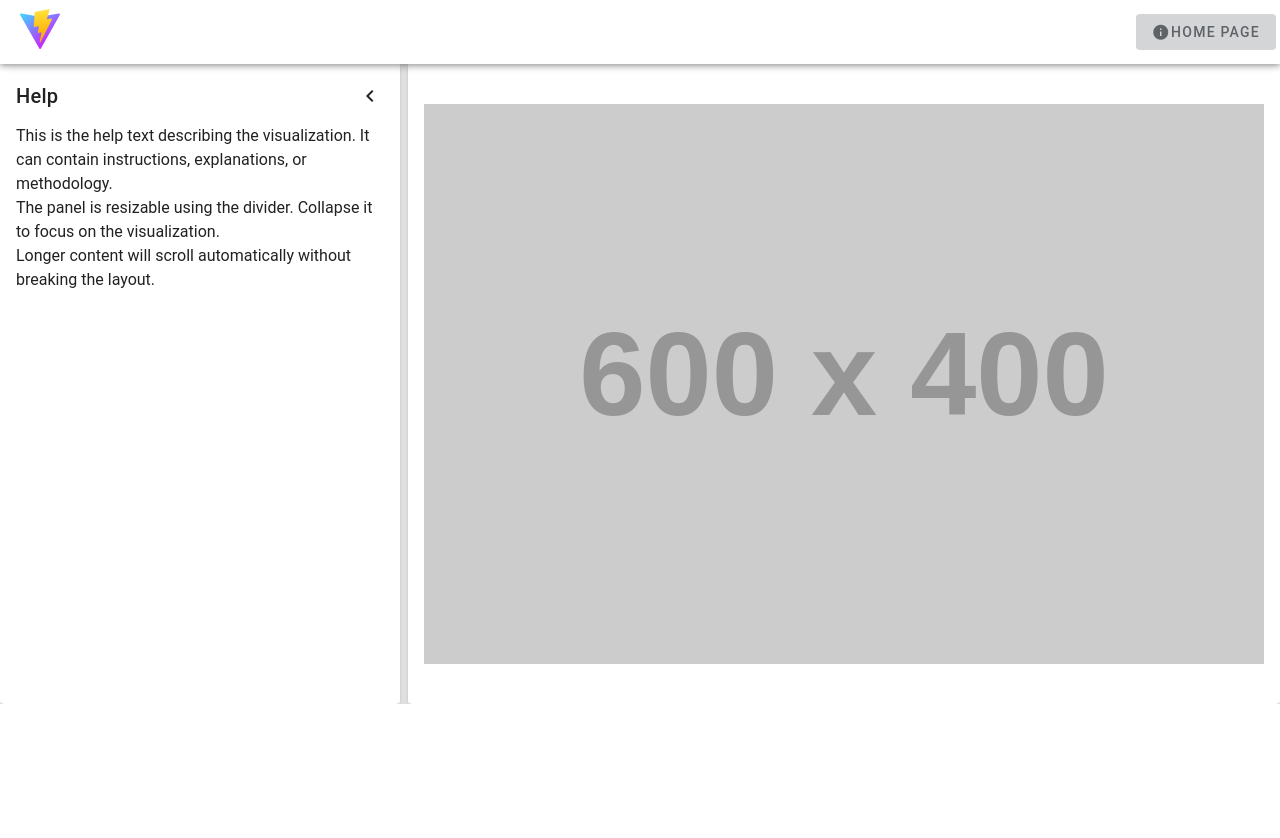
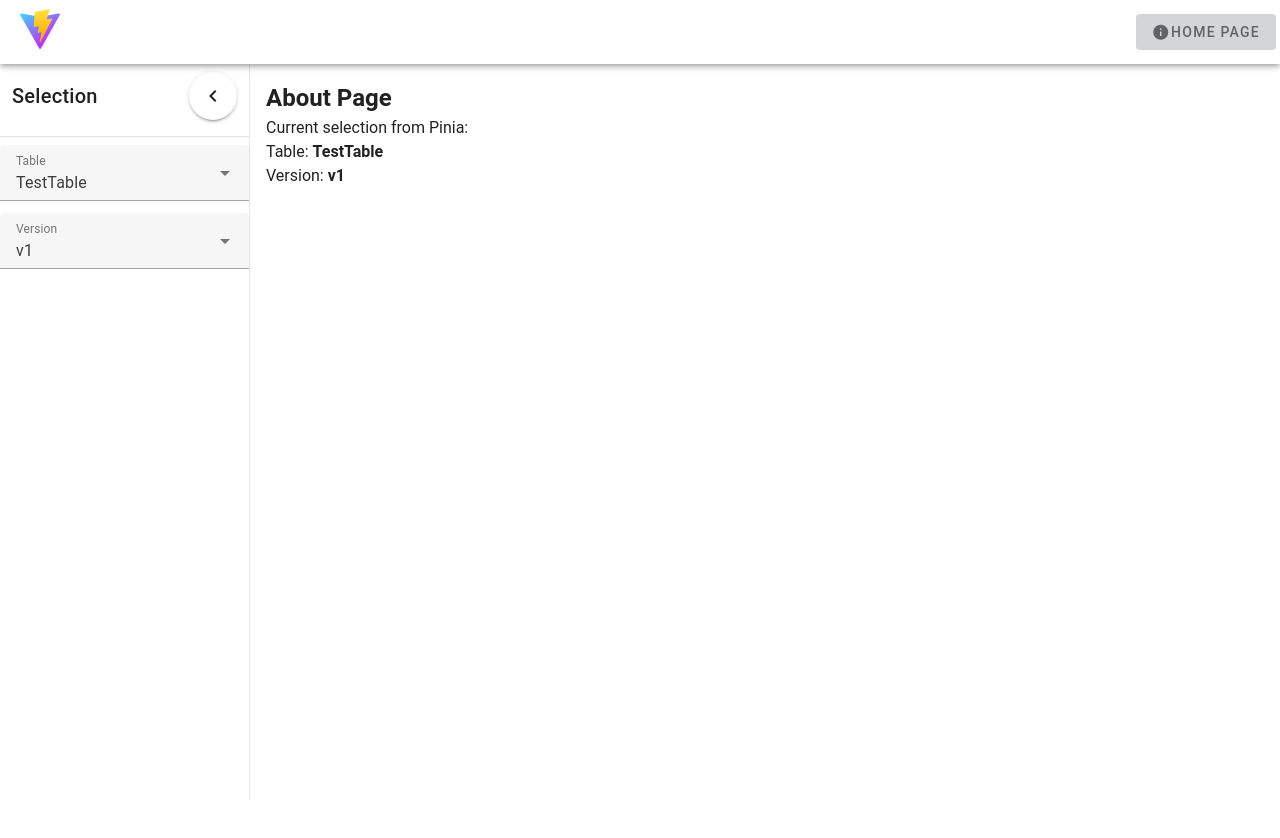
Before and after one commit to edgar-treischl/vuespectr, a Vue app: page /about in a window 1280 px wide. Shown: the top 838 px of the page. Before the commit the page ends 800 px from the top, so only its background shows below. Built offline with nearby package versions, Linux system fonts and the light colour scheme.

Commit message:
Add SelectorPanel, add pinia store

```diff
--- a/package.json
+++ b/package.json
@@ -10,6 +10,7 @@
   },
   "dependencies": {
     "@mdi/font": "^7.4.47",
+    "pinia": "^3.0.4",
     "vue": "^3.5.24",
     "vue-router": "4",
     "vuetify": "^3.11.6"
--- /dev/null
+++ b/src/components/SelectorPanel.vue
@@ -0,0 +1,76 @@
+<template>
+  <v-navigation-drawer
+    v-model="drawerOpen"
+    :mini-variant.sync="mini"
+    app
+    width="250"
+    mini-variant-width="50"
+    permanent
+    class="selector-drawer"
+    hide-overlay
+  >
+    <!-- Header + toggle button -->
+    <div class="d-flex align-center justify-space-between px-3 py-2">
+      <h3 class="text-h6 m-0" v-if="!mini">Selection</h3>
+      <v-btn icon @click="toggleMini">
+        <v-icon>{{ mini ? 'mdi-chevron-right' : 'mdi-chevron-left' }}</v-icon>
+      </v-btn>
+    </div>
+
+    <!-- Selectors (only visible when expanded) -->
+    <v-divider v-if="!mini" class="my-2" />
+
+    <v-select
+      v-if="!mini"
+      v-model="store.table"
+      :items="tables"
+      label="Table"
+      dense
+      hide-details
+      outlined
+      class="mb-3"
+    />
+
+    <v-select
+      v-if="!mini"
+      v-model="store.version"
+      :items="versions"
+      label="Version"
+      dense
+      hide-details
+      outlined
+    />
+  </v-navigation-drawer>
+</template>
+
+<script setup>
+import { ref } from 'vue'
+import { useAppStore } from '@/stores/app'
+
+const store = useAppStore()
+
+// Drawer is always open
+const drawerOpen = ref(true)
+
+// Mini state controls collapse
+const mini = ref(false)
+
+function toggleMini() {
+  mini.value = !mini.value
+}
+
+// Example data
+const tables = ['Sales', 'Finance', 'Operations']
+const versions = ['v1', 'v2', 'v3']
+</script>
+
+<style scoped>
+.selector-drawer {
+  background-color: white;
+  border-right: 1px solid rgba(0,0,0,0.1);
+}
+
+.selector-drawer .v-navigation-drawer__content {
+  transition: width 0.2s;
+}
+</style>
--- a/src/main.js
+++ b/src/main.js
@@ -3,11 +3,16 @@ import App from './App.vue'
 import { vuetify } from './plugins/vuetify'
 import router from './router'
 
+// Pinia
+import { createPinia } from 'pinia'
 
 // Optional icons
 import '@mdi/font/css/materialdesignicons.css'
 
-createApp(App)
-  .use(vuetify)
-  .use(router)
-  .mount('#app')
+const app = createApp(App)
+
+app.use(vuetify)
+app.use(createPinia())
+app.use(router)
+
+app.mount('#app')
--- a/src/pages/About.vue
+++ b/src/pages/About.vue
@@ -1,7 +1,40 @@
 <template>
-  <DefaultPage />
+  <div class="about-page-layout">
+    <!-- Selector panel on the left -->
+    <SelectorPanel />
+
+    <!-- Main content -->
+    <div class="about-page-content pa-4">
+      <h2>About Page</h2>
+      <p>
+        Current selection from Pinia:
+      </p>
+      <p>Table: <strong>{{ store.table }}</strong></p>
+      <p>Version: <strong>{{ store.version }}</strong></p>
+    </div>
+  </div>
 </template>
 
 <script setup>
-import DefaultPage from '@/components/DefaultPage.vue'
+import { useAppStore } from '@/stores/app'
+import SelectorPanel from '@/components/SelectorPanel.vue'
+
+// Access Pinia store
+const store = useAppStore()
+
+// Optional: set default test values
+store.table = 'TestTable'
+store.version = 'v1'
 </script>
+
+<style scoped>
+.about-page-layout {
+  display: flex;
+  height: 100vh; /* full viewport height */
+}
+
+.about-page-content {
+  flex-grow: 1;
+  overflow: auto;
+}
+</style>
--- a/src/pages/Home.vue
+++ b/src/pages/Home.vue
@@ -1,80 +1,59 @@
 <template>
-  <v-container class="pa-8">
-    <v-card elevation="6" class="mx-auto my-12" max-width="800">
-      <v-card-title class="text-h5 text-center">🚀 Vue Vite Vuetify Template</v-card-title>
-      <v-card-text>
-        <v-divider class="my-4"></v-divider>
+  <v-container class="fill-height">
+    <v-row justify="center" align="center">
+      <v-col cols="12" md="6">
+        <v-card class="pa-6">
+          <h2 class="mb-4">Welcome</h2>
 
-        <v-list dense>
-          <v-list-item>
-            <v-list-item-icon>
-              <v-icon>mdi-folder-outline</v-icon>
-            </v-list-item-icon>
-            <v-list-item-content>
-              <v-list-item-title><strong>Project Structure</strong></v-list-item-title>
-              <v-list-item-subtitle>
-                <code>src/</code> contains your components and main app. <br />
-                <code>src/plugins/vuetify.js</code> sets up Vuetify.
-              </v-list-item-subtitle>
-            </v-list-item-content>
-          </v-list-item>
+          <p class="mb-6">
+            Select a table and version to explore the data visualizations.
+          </p>
 
-          <v-list-item>
-            <v-list-item-icon>
-              <v-icon>mdi-cog-outline</v-icon>
-            </v-list-item-icon>
-            <v-list-item-content>
-              <v-list-item-title><strong>Scripts</strong></v-list-item-title>
-              <v-list-item-subtitle>
-                <code>yarn dev</code> → run locally <br />
-                <code>yarn build</code> → build for deployment <br />
-                <code>yarn preview</code> → preview build
-              </v-list-item-subtitle>
-            </v-list-item-content>
-          </v-list-item>
+          <v-select
+            v-model="table"
+            :items="tables"
+            label="Table"
+            class="mb-4"
+          />
 
-          <v-list-item>
-            <v-list-item-icon>
-              <v-icon>mdi-earth</v-icon>
-            </v-list-item-icon>
-            <v-list-item-content>
-              <v-list-item-title><strong>Deployment</strong></v-list-item-title>
-              <v-list-item-subtitle>
-                GitHub Pages: <br />
-                Make sure <code>VITE_BASE_URL</code> matches your repo name. <br />
-                Example: <code>/vuetemplate/</code>
-              </v-list-item-subtitle>
-            </v-list-item-content>
-          </v-list-item>
+          <v-select
+            v-model="version"
+            :items="versions"
+            label="Version"
+            class="mb-6"
+          />
 
-          <v-list-item>
-            <v-list-item-icon>
-              <v-icon>mdi-file-document-outline</v-icon>
-            </v-list-item-icon>
-            <v-list-item-content>
-              <v-list-item-title><strong>Customizing</strong></v-list-item-title>
-              <v-list-item-subtitle>
-                - Add components in <code>src/components/</code> <br />
-                - Update layouts in <code>App.vue</code> <br />
-                - Modify Vuetify theme in <code>plugins/vuetify.js</code>
-              </v-list-item-subtitle>
-            </v-list-item-content>
-          </v-list-item>
-        </v-list>
-
-        <v-divider class="my-4"></v-divider>
-
-        <v-alert type="info" border="left" colored-border>
-          🎯 This page serves as a starting point for anyone using this template. Copy, modify, and deploy!
-        </v-alert>
-
-        <v-card-actions class="justify-center mt-6">
-          <v-btn color="primary" href="https://vitejs.dev/" target="_blank">Vite Docs</v-btn>
-          <v-btn color="secondary" href="https://vuetifyjs.com/" target="_blank">Vuetify Docs</v-btn>
-          <v-btn color="success" href="https://github.com/your-username/vuetemplate" target="_blank">Template Repo</v-btn>
-        </v-card-actions>
-
-      </v-card-text>
-    </v-card>
+          <v-btn
+            color="primary"
+            block
+            :disabled="!table || !version"
+            @click="continueToApp"
+          >
+            Continue
+          </v-btn>
+        </v-card>
+      </v-col>
+    </v-row>
   </v-container>
 </template>
+
+<script setup>
+import { ref } from 'vue'
+import { useRouter } from 'vue-router'
+import { useAppStore } from '@/stores/app'
+
+const router = useRouter()
+const store = useAppStore()
+
+const table = ref(null)
+const version = ref(null)
+
+// Example values (later can be dynamic)
+const tables = ['Sales', 'Finance', 'Operations']
+const versions = ['v1', 'v2', 'v3']
+
+function continueToApp() {
+  store.setSelection(table.value, version.value)
+  router.push('/dashboard')
+}
+</script>
--- /dev/null
+++ b/src/stores/app.js
@@ -0,0 +1,15 @@
+import { defineStore } from 'pinia'
+
+export const useAppStore = defineStore('app', {
+  state: () => ({
+    table: null,
+    version: null
+  }),
+
+  actions: {
+    setSelection(table, version) {
+      this.table = table
+      this.version = version
+    }
+  }
+})
```
Also changed, not shown: 1 other file (tests, documents, lock files or other folders).
